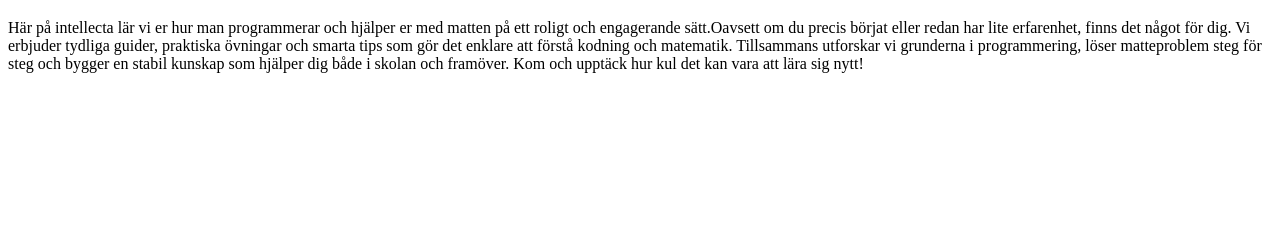
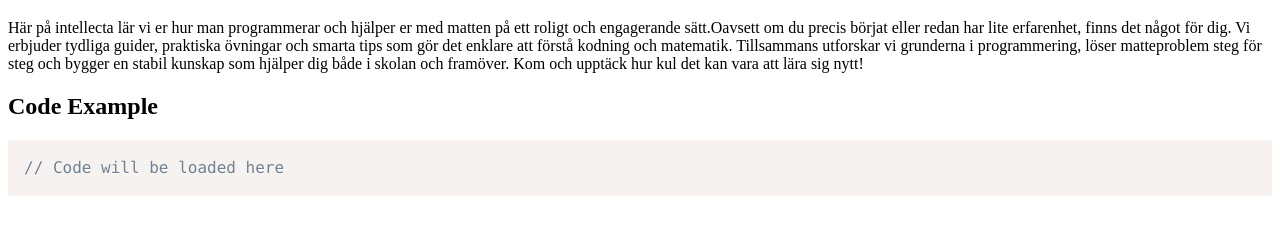
Before and after one commit to Nonolar/HackForGoodSpets1, a plain HTML site: page Frontend/index.html in a window 1280 px wide. Shown: the part 61-296 px from the top of the page. Drawn offline with nearby package versions, Linux system fonts and the light colour scheme; no server answers.

Commit message:
Add Prism CSS for syntax highlighting and code display section to index.html

```diff
--- a/Frontend/index.html
+++ b/Frontend/index.html
@@ -5,6 +5,8 @@
     <meta name="viewport" content="width=device-width, initial-scale=1.0">
     <title>Document</title>
     <link rel="stylesheet" href="index.css">
+    <!-- Add Prism CSS for syntax highlighting -->
+    <link rel="stylesheet" href="https://cdnjs.cloudflare.com/ajax/libs/prism/1.25.0/themes/prism.min.css">
 </head>
 <body>
 <h1>Välkommen till Intellecta</h1>
@@ -17,8 +19,14 @@
       i programmering, löser matteproblem steg för steg och bygger en stabil kunskap som hjälper
        dig både i skolan och framöver. Kom och upptäck hur kul det kan vara att lära sig nytt!</p>
 
+    <!-- Add code display section -->
+    <div class="code-section">
+        <h2>Code Example</h2>
+        <pre><code id="code-display" class="language-javascript">// Code will be loaded here</code></pre>
+    </div>
 
 <footer></footer>
+<script src="https://cdnjs.cloudflare.com/ajax/libs/prism/1.25.0/prism.min.js"></script>
 <script src="script.js"></script>
 
 </body>
```
